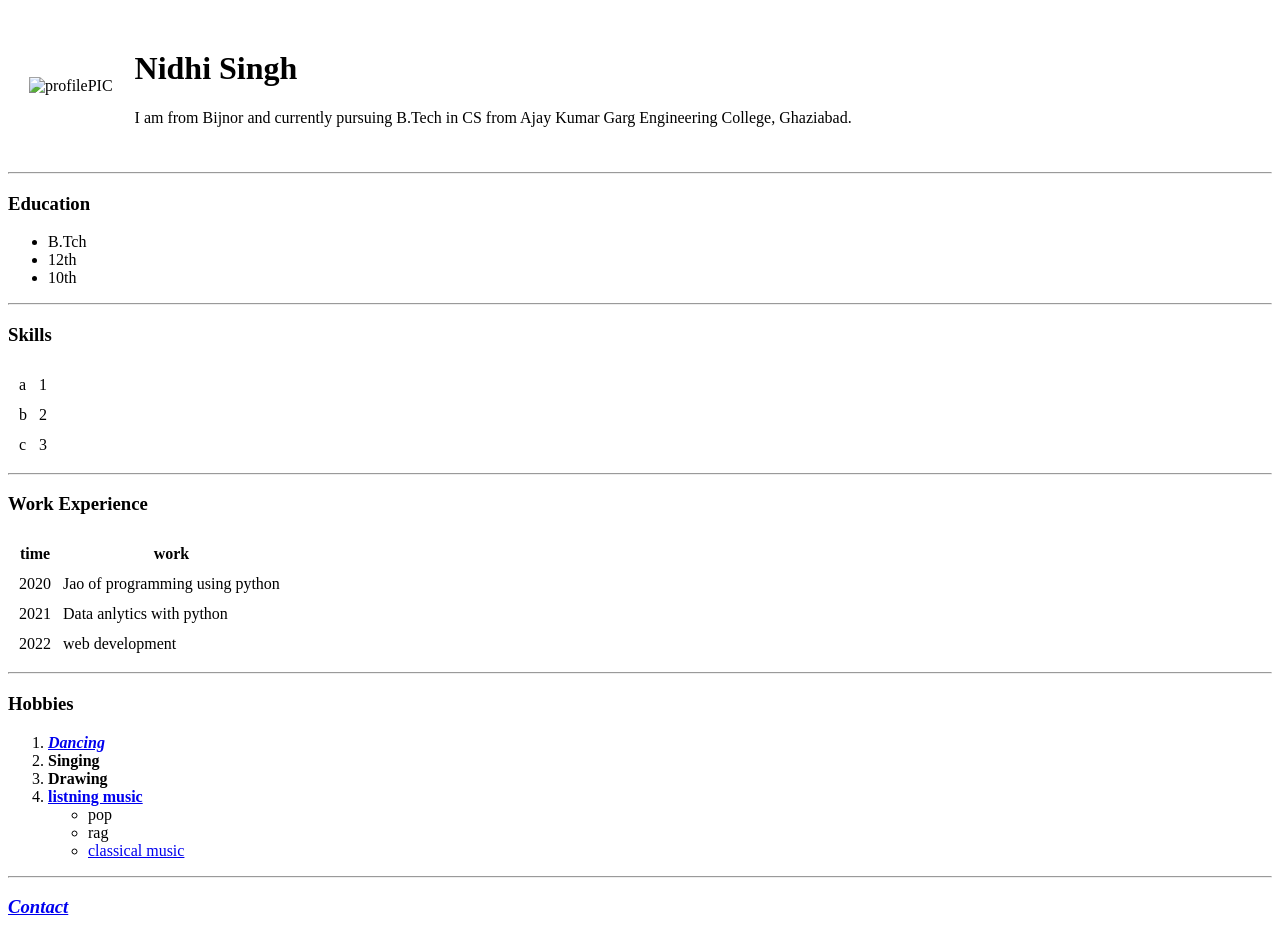
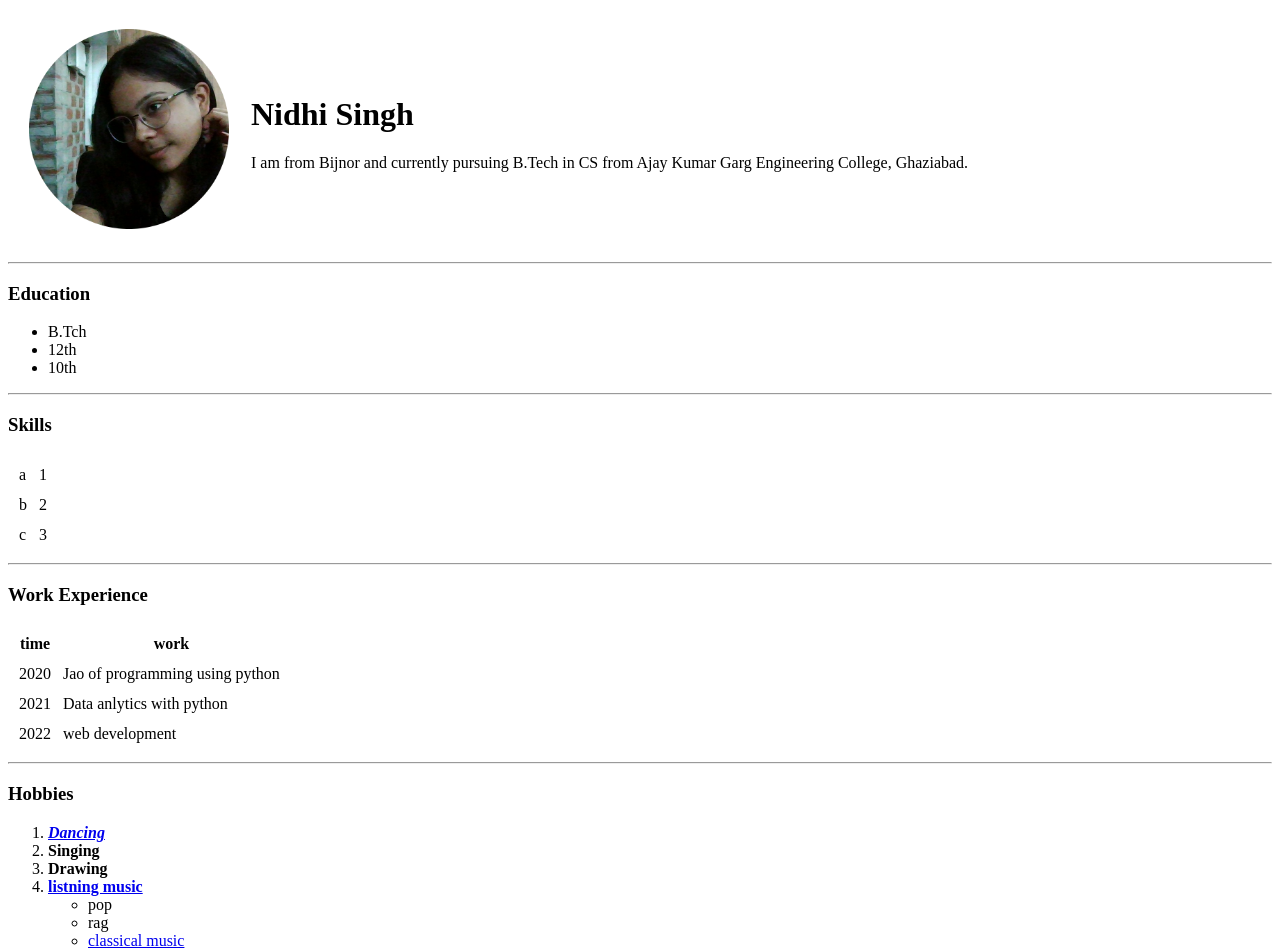
Before and after one commit to nidhi333singh/cv, a plain HTML site: page index.html in a window 1280 px wide. Shown: the top 952 px of the page. Drawn offline with Linux system fonts and the light colour scheme.

Commit message:
Update index.html
 since image is not in another "image " folder  but present as file.

```diff
--- a/index.html
+++ b/index.html
@@ -9,7 +9,7 @@
 <body>
   <table cellspacing="20">
     <tr>
-      <td><img src="images/pic.png" alt="profilePIC" width="200" height='200'></td>
+      <td><img src="pic.png" alt="profilePIC" width="200" height='200'></td>
       <td>  <h1>Nidhi Singh</h1>
         <p>I am from Bijnor and currently pursuing B.Tech in CS from Ajay Kumar Garg Engineering College, Ghaziabad.</p></td>
     </tr>
```
